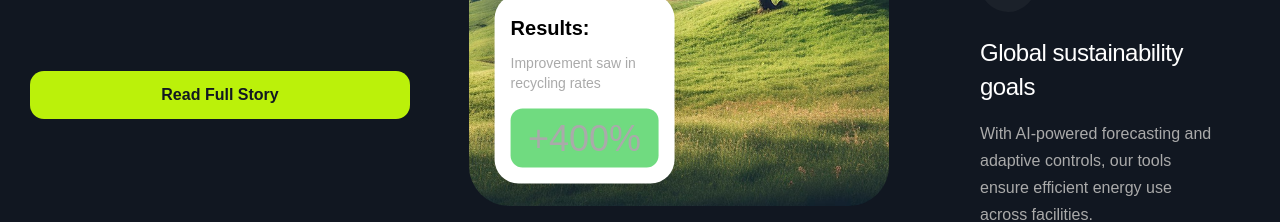
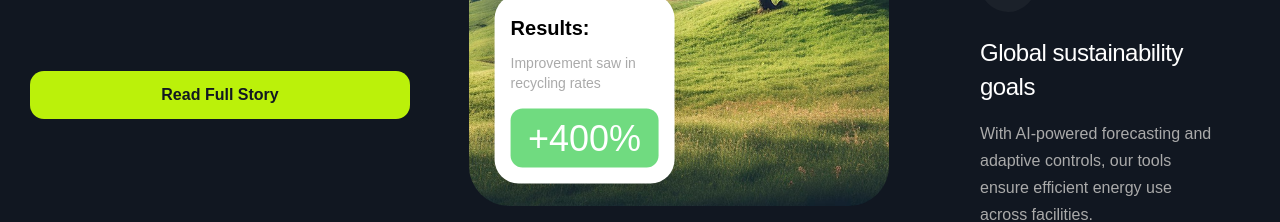
Before and after one commit to rashadulthemefisher/gulp-template, a website: page theme/index.html in a window 1280 px wide. Shown: the part 2436-2658 px from the top of the page. Drawn offline with nearby package versions, Linux system fonts and the light colour scheme; a script that the page names is missing; a web font is replaced by a local one.

Commit message:
p tag updated

```diff
--- a/theme/index.html
+++ b/theme/index.html
@@ -607,7 +607,7 @@ document.addEventListener("DOMContentLoaded", () => {
           class="absolute bottom-6 left-6 animate-[float_6s_ease-in-out_infinite] bg-text-light text-black dark:text-black p-4 rounded-3xl shadow-lg max-w-[180px]">
           <p class="text-xl font-semibold leading-[34px] text-black">Results:</p>
           <p class="text-sm   mt-2 mb-4">Improvement saw in recycling rates</p>
-          <p class="text-4xl   leading-[43px] font-medium bg-[#70DB80] w-auto rounded-xl text-center mt-2 p-2">+<span class="counter"
+          <p class="text-4xl text-text-light  leading-[43px] font-medium bg-[#70DB80] w-auto rounded-xl text-center mt-2 p-2">+<span class="counter"
               data-target="400">0</span>%</p>
         </div>
       </div>
```
Also changed, not shown: src/pages/index.html (+1 -1 lines), theme/styles/main.css.
